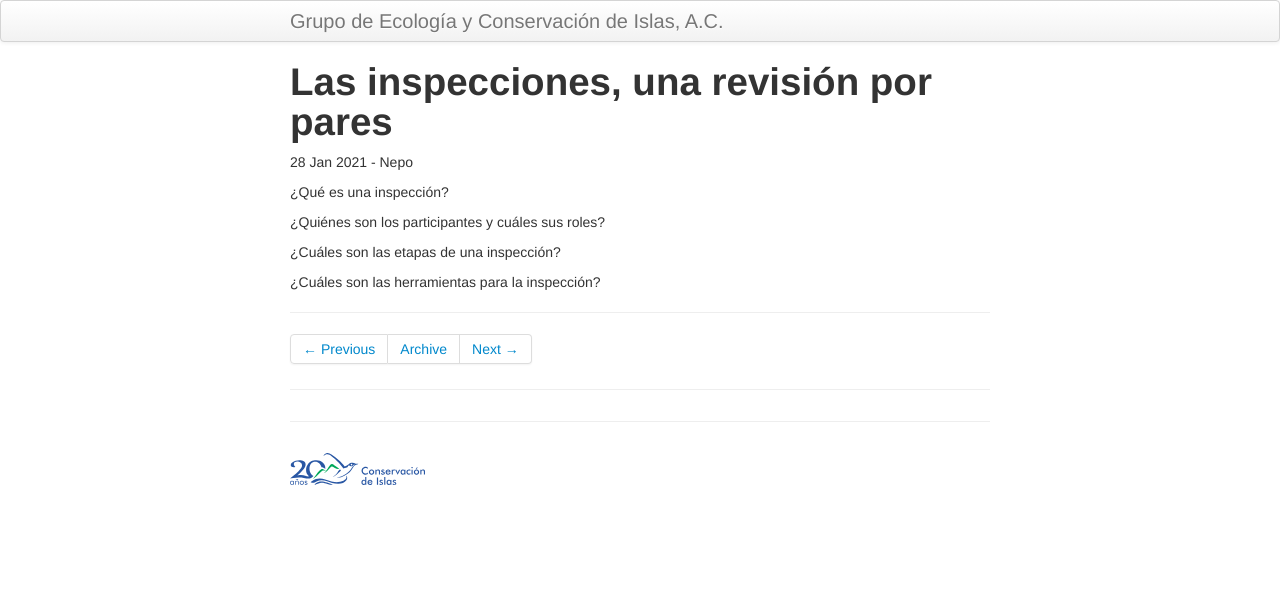
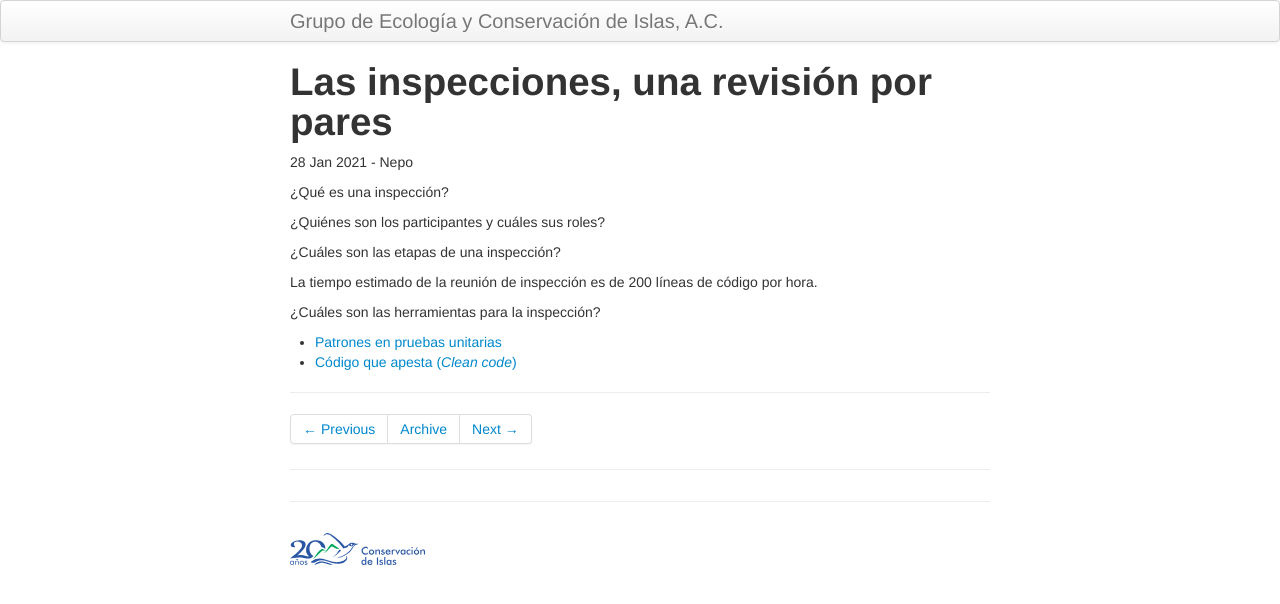
Before and after one commit to LizethMReyes/islasgeci.github.io, a Jekyll site: the page built from _posts/2021-01-28-inspecciones.md, in a window 1280 px wide. Shown: the top 604 px of the page. Built offline with Jekyll 4.4.1, drawn with Linux system fonts in a browser that asks for light colours.

Commit message:
:unamused: Add two check list

```diff
--- a/_posts/2021-01-28-inspecciones.md
+++ b/_posts/2021-01-28-inspecciones.md
@@ -11,4 +11,9 @@ tags: revisiones
 
 ¿Cuáles son las etapas de una inspección?
 
+La tiempo estimado de la reunión de inspección es de 200 líneas de código por hora.
+
 ¿Cuáles son las herramientas para la inspección?
+- [Patrones en pruebas
+  unitarias](https://medium.com/swlh/3-patterns-for-reducing-duplication-in-your-unit-tests-7d693c6bfbd2)
+- [Código que apesta (_Clean code_)](https://learning.oreilly.com/library/view/clean-code-a/9780136083238/chapter17.html#ch17)
```
